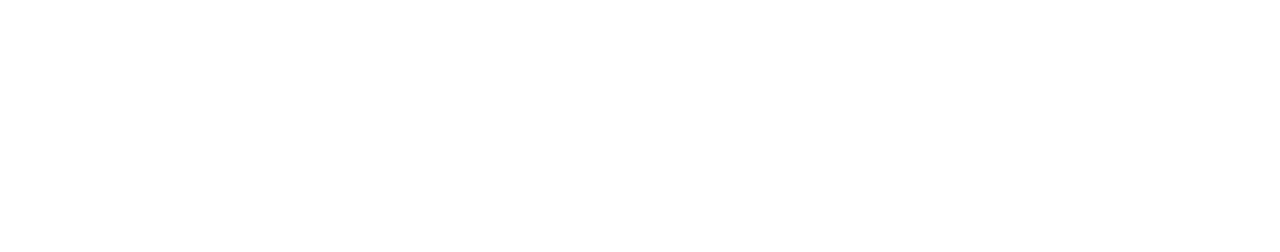
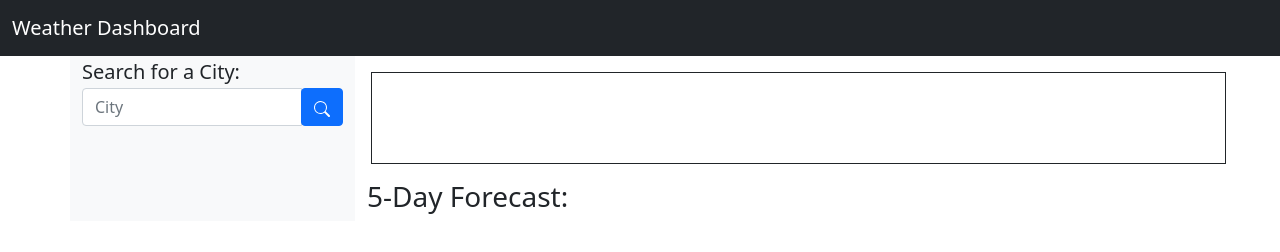
Before and after one commit to wtekverk/Weather_App, a plain HTML site: page index.html in a window 1280 px wide. Drawn offline with nearby package versions, Linux system fonts and the light colour scheme.

Commit message:
added formatting to html document

```diff
--- a/index.html
+++ b/index.html
@@ -5,24 +5,117 @@
     <meta charset="UTF-8">
     <meta name="viewport" content="width=device-width, initial-scale=1.0">
     <title>Weather</title>
+
     <!-- favicon -->
     <link rel="icon" type="image/png" href="./assets/images/cloud_icon.png">
+
     <!-- connect to bootstraps -->
     <link href="https://cdn.jsdelivr.net/npm/bootstrap@5.0.0-beta1/dist/css/bootstrap.min.css" rel="stylesheet"
         integrity="sha384-giJF6kkoqNQ00vy+HMDP7azOuL0xtbfIcaT9wjKHr8RbDVddVHyTfAAsrekwKmP1" crossorigin="anonymous">
+
 
 </head>
 
 <body>
 
+    <nav class="navbar navbar-dark bg-dark">
+        <div class="container-fluid">
+            <a class="navbar-brand">Weather Dashboard</a>
+        </div>
+    </nav>
+
+    <div class="container">
+        <div class="row">
+            <!-- search aside information -->
+            <aside class="col-3 bg-light">
+                <h5 class="my-1">Search for a City:</h5>
+                <div class="input-group mb-4">
+                    <input id="city-input" type="text" class="form-control" placeholder="City">
+                    <div class="input-group-append">
+                        <button class=" bi-search btn btn-primary " type="button" id="search">
+                            <!-- button search icon information from bootstraps-->
+                            <svg xmlns="http://www.w3.org/2000/svg" width="16" height="16" fill="currentColor"
+                                class="bi bi-search" viewBox="0 0 16 16">
+                                <path
+                                    d="M11.742 10.344a6.5 6.5 0 1 0-1.397 1.398h-.001c.03.04.062.078.098.115l3.85 3.85a1 1 0 0 0 1.415-1.414l-3.85-3.85a1.007 1.007 0 0 0-.115-.1zM12 6.5a5.5 5.5 0 1 1-11 0 5.5 5.5 0 0 1 11 0z" />
+                            </svg>
+                            <i class=" fa-search"></i>
+                        </button>
+                    </div>
+                </div>
+            </aside>
+
+            <!-- main content section -->
+            <content class="col-9">
+                <!-- current city information -->
+                <div class="row">
+                    <div class="col-12 m-3 border border-dark">
+
+                        <header class="row">
+                            <div class="col-12">
+                                <span id="city-name" class="city-name align-middle"></span>
+                                <img id="weather-pict" src="placeholder" alt="">
+                            </div>
+                        </header>
+
+                        <!-- temperature information -->
+                        <div class="row">
+                            <div class="col-6">
+                                <p id="temperature"></p>
+                            </div>
+                        </div>
+
+                        <!-- humidity information -->
+                        <div class="row">
+                            <div class="col-6">
+                                <p id="humidity"></p>
+                            </div>
+                        </div>
+
+                        <!-- wind speed information -->
+                        <div class="row">
+                            <div class="col-6">
+                                <p id="wind_speed"></p>
+                            </div>
+                        </div>
+
+                        <!-- UV Index information -->
+                        <div class="row">
+                            <div class="col-6 uv_text">
+                                <p id="UV_index"></p>
+                            </div>
+                        </div>
+                    </div>
+                </div>
+
+                <div class="row">
+
+                    <!-- five day forecast section -->
+                    <div class="col-12">
+                        <h3>5-Day Forecast:</h3>
+                    </div>
+                </div>
+                <!-- five day forecast badges to link java script too -->
+                <div class="row">
+
+                <div>
+                    <!-- div for forecast badges -->
+                </div>
+
+                </div>
+            </content>
+        </div>
+    </div>
 
 
 
-
-
-
+    <!-- bootstraps js file -->
+    <script src="https://cdn.jsdelivr.net/npm/bootstrap@5.0.0-beta1/dist/js/bootstrap.bundle.min.js"
+        integrity="sha384-ygbV9kiqUc6oa4msXn9868pTtWMgiQaeYH7/t7LECLbyPA2x65Kgf80OJFdroafW" crossorigin="anonymous">
+    </script>
     <!-- connect to jQuery -->
     <script src="https://ajax.googleapis.com/ajax/libs/jquery/3.5.1/jquery.min.js"></script>
+
     <!-- personal javascript -->
     <script src="./assets/js/script.js"></script>
 
```
Also changed, not shown: 1 other file.
